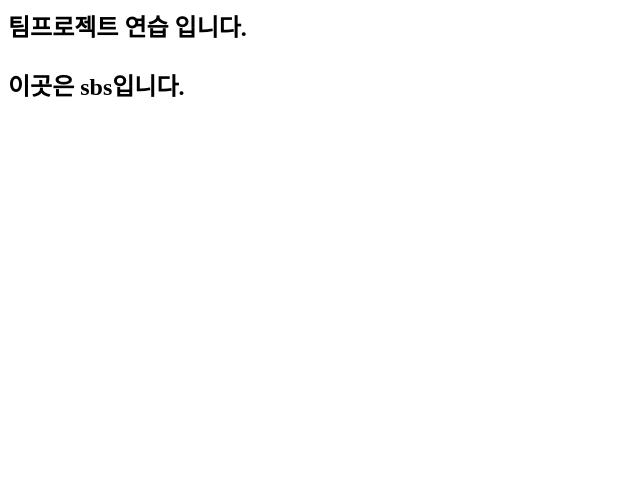
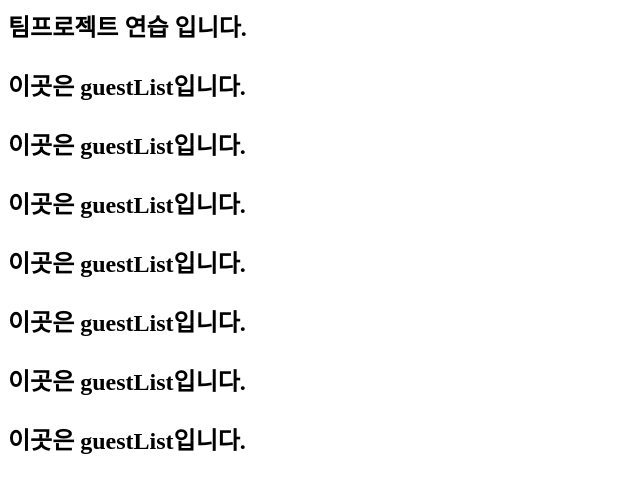
Before and after one commit to cheon-bosik/projectTest, a plain HTML site: page guest/guestList.html in a window 1280 px wide. Shown: the whole page, without its empty margins (0-640 px from the left). Drawn offline with Linux system fonts and the light colour scheme.

Commit message:
2025-11-17 guestList수정

```diff
--- a/guest/guestList.html
+++ b/guest/guestList.html
@@ -4,6 +4,12 @@
 </head>
 <body>
   <h2>팀프로젝트 연습 입니다.</title>
-  <p>이곳은 sbs입니다.</p>
+  <p>이곳은 guestList입니다.</p>
+  <p>이곳은 guestList입니다.</p>
+  <p>이곳은 guestList입니다.</p>
+  <p>이곳은 guestList입니다.</p>
+  <p>이곳은 guestList입니다.</p>
+  <p>이곳은 guestList입니다.</p>
+  <p>이곳은 guestList입니다.</p>
 </body>
 </html>
```
